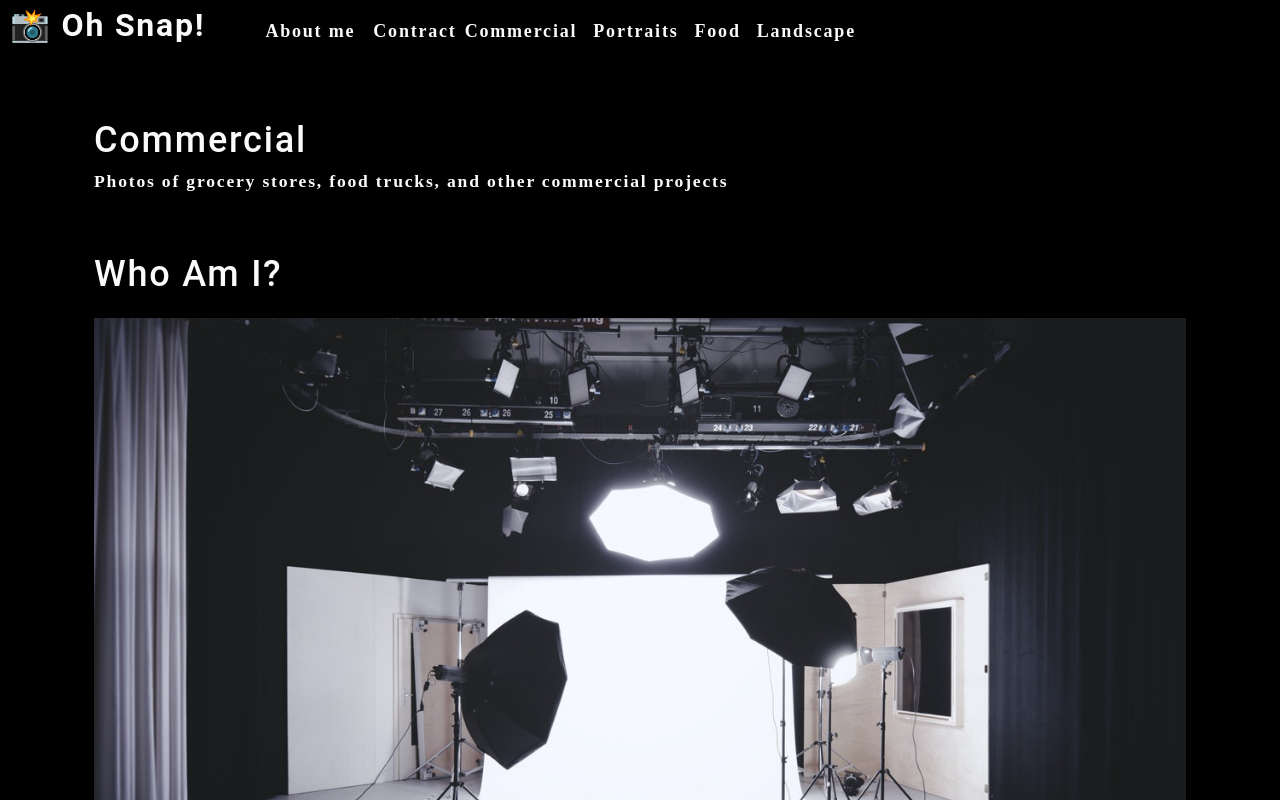
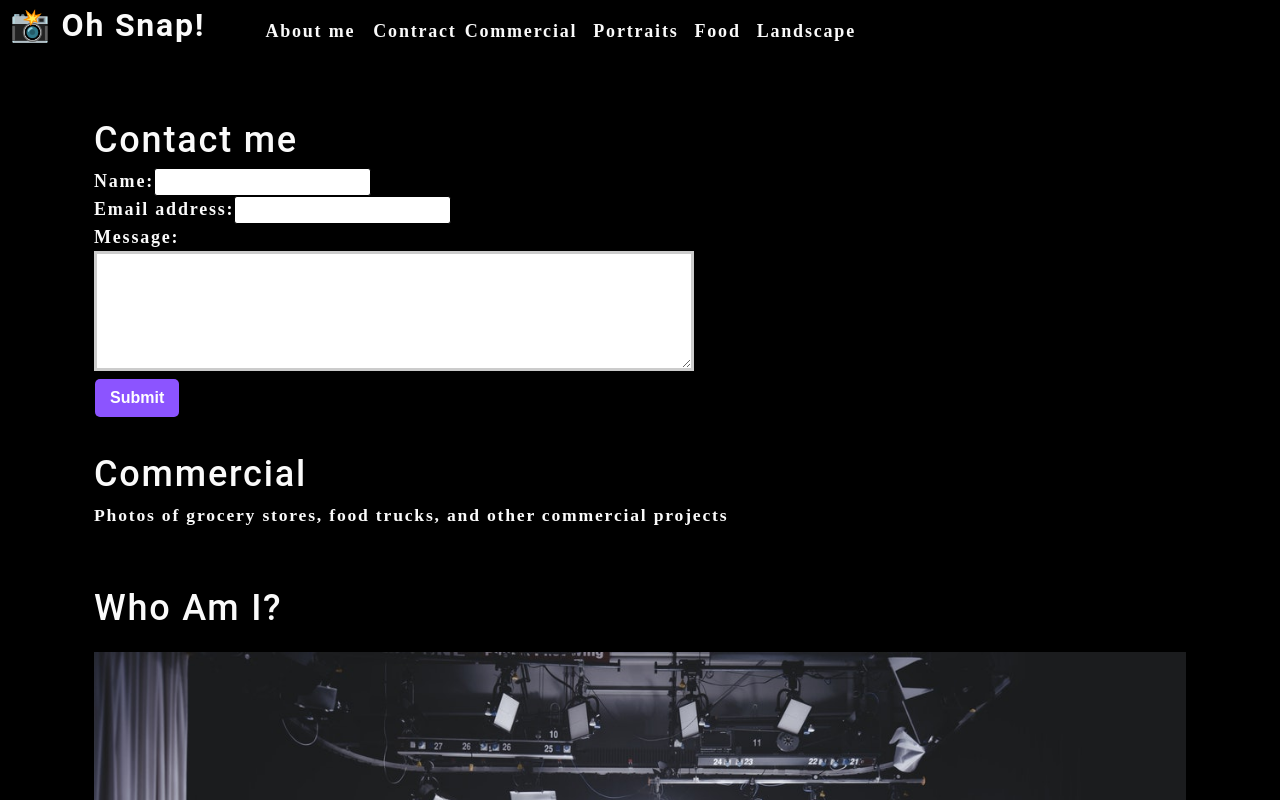
Before and after one commit to sarahwylie/photo-port, a React (Create React App) app: page / in a window 1280 px wide. Shown: the top 800 px of the page. Built offline with nearby package versions, Linux system fonts and the light colour scheme.

Commit message:
building out contact form

```diff
--- a/src/App.js
+++ b/src/App.js
@@ -2,6 +2,7 @@
 import About from './components/About'
 import Nav from './components/Nav'
 import Gallery from './components/Gallery';
+import ContactForm from './components/Contact';
 import './App.css';
 
 function App() {
@@ -22,6 +23,7 @@
       setCurrentCategory={setCurrentCategory}
       currentCategory={currentCategory}></Nav>
       <main>
+        <ContactForm></ContactForm>
         <Gallery currentCategory={currentCategory}></Gallery>
         <About></About>
       </main>
--- a/src/components/Contact/index.js
+++ b/src/components/Contact/index.js
@@ -1,22 +1,33 @@
-import React from 'react';
+import React, { useState } from 'react';
 
 function ContactForm() {
+    const [formState, setFormState ] = useState({ name: '', email: '', message: '' });
+    const { name, email, message } = formState;
+
+    function handleChange(e) {
+        setFormState({ ...formState, [e.target.name]: e.target.value })
+    };
+    // console.log(formState);
+    function handleSubmit(e) {
+        e.preventDefault();
+        console.log(formState);
+    };
     //JSX
     return (
         <section>
             <h1>Contact me</h1>
-            <form id="contact-form">
+            <form id="contact-form" onSubmit={handleSubmit}>
                 <div>
                     <label htmlFor="name">Name:</label>
-                    <input type="text" name="name" />
+                    <input type="text" defaultValue={name} onChange={handleChange} name="name" />
                 </div>
                 <div>
                     <label htmlFor="email"> Email address:</label>
-                    <input type="email" name="email" />
+                    <input type="email" defaultValue={email} onChange={handleChange} name="email" />
                 </div>
                 <div>
                     <label htmlFor="message">Message:</label>
-                    <textarea name="message" rows="5" />
+                    <textarea name="message" defaultValue={message} onChange={handleChange} rows="5" />
                 </div>
                 <button type="submit">Submit</button>
             </form>
```
